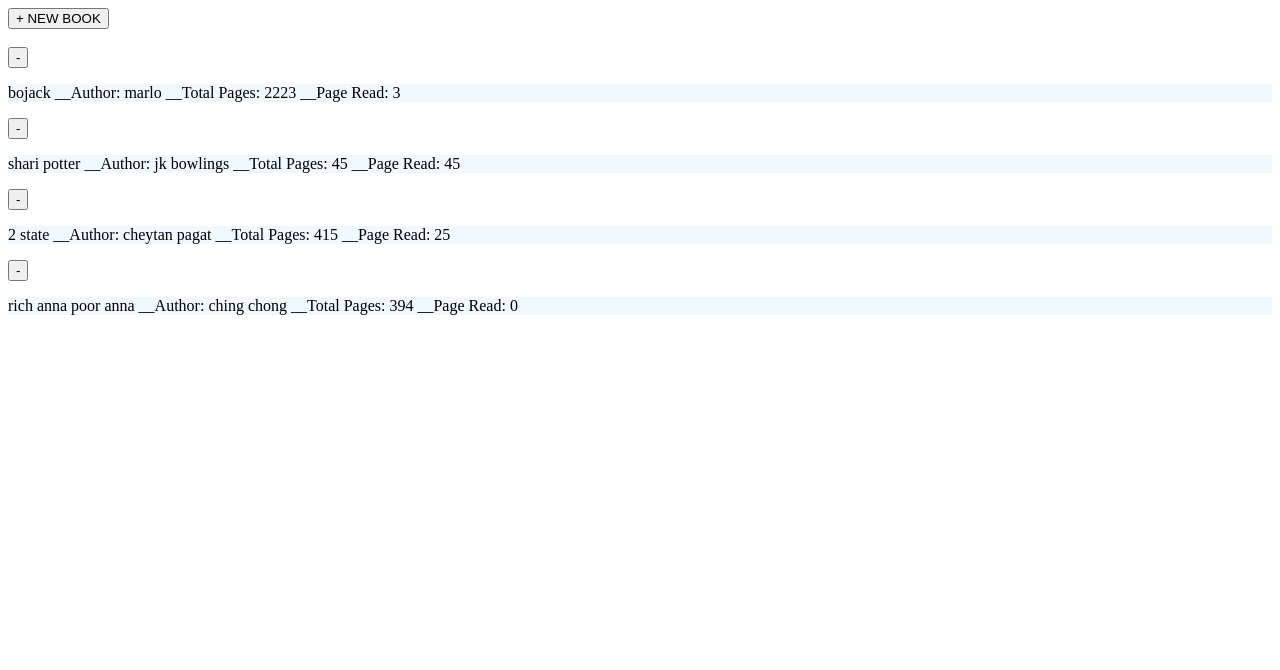
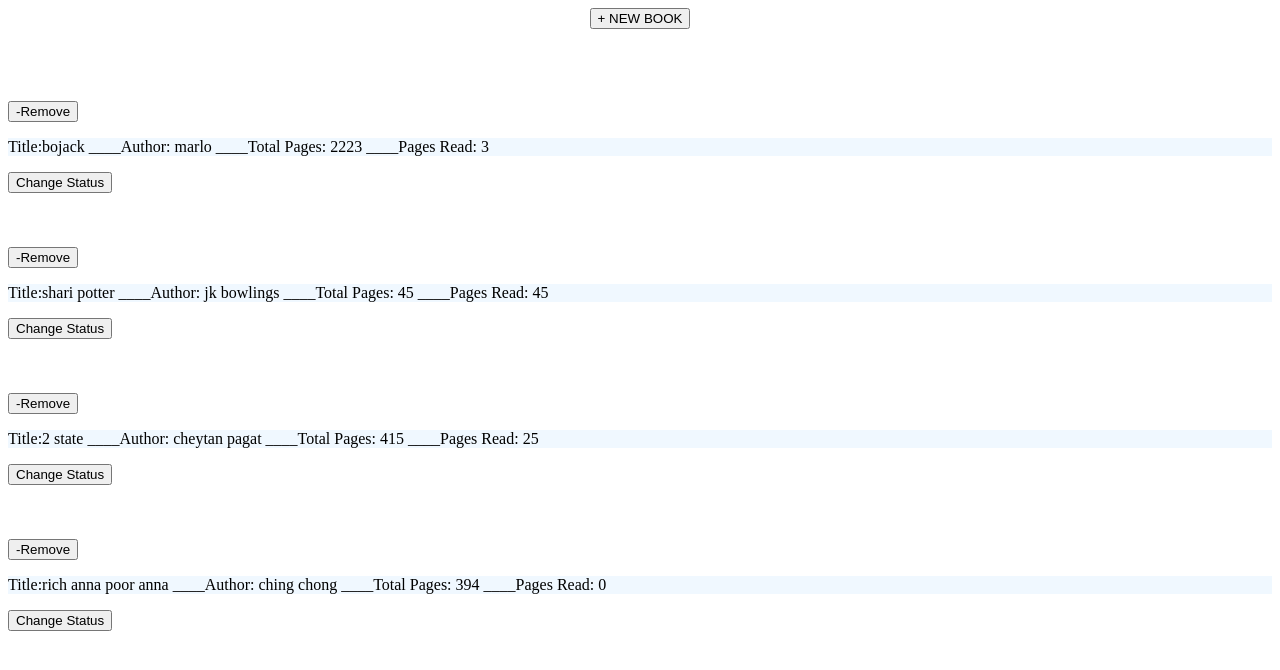
Before and after one commit to hipsuy/library, a plain HTML site: page index.html in a window 1280 px wide. Drawn offline with Linux system fonts and the light colour scheme.

Commit message:
Added Change Status button for books, yet to implement that functionality

```diff
--- a/index.html
+++ b/index.html
@@ -6,14 +6,14 @@
 
 <body>
 
-    <button class='newBook'>+ NEW BOOK</button>
-    <br><br>
+    <center><button class='newBook'>+ NEW BOOK</button></center>
+    <br><br><br><br>
     <div class = 'content'>
 
     </div>
 
 <script>
-//START FROM POINT 6
+//WORK ON THE changeStatus method and the website is done!!
     let myLibrary = [new Book('bojack','marlo','2223','3'),new Book('shari potter','jk bowlings','45','45'),new Book('2 state','cheytan pagat','415','25'),new Book('rich anna poor anna','ching chong','394','0')];
 
     function Book(title,author,pages,read){
@@ -29,6 +29,17 @@
             }else{
                 return x + 'not read yet';
             }
+        }
+        this.changeStatus = function(){
+           /*
+            //this.read = prompt('How many pages have your read?');
+            for(book in myLibrary){
+                myLibrary[book].displayed = false;
+            }
+            const content = document.querySelector('.content');
+            //content.innerHTML = '';
+            displayBooks();
+            */
         }
     }
 
@@ -48,24 +59,53 @@
             if(myLibrary[book].displayed == false){
             const element = document.createElement('p');
             const butt = document.createElement('button');
+            const statusChange = document.createElement('button');
+            const br1 = document.createElement('br');
+            const br2 = document.createElement('br');
+            const br3 = document.createElement('br');
+            const br4 = document.createElement('br');
+            statusChange.classList.add(`s${book}`);
             element.classList.add(`p${book}`);
+            br1.classList.add(`br1${book}`);
+            br2.classList.add(`br2${book}`);
+            br3.classList.add(`br3${book}`);
+            br4.classList.add(`br4${book}`);
             butt.classList.add(`b${book}`);
             butt.dataset.index = book;
-            butt.textContent = '-';
+            butt.textContent = '-Remove';
+            statusChange.textContent = 'Change Status';
             butt.addEventListener('click',function(){
                 delete myLibrary[butt.dataset.index];
                 const delEl = content.querySelector(`.p${butt.dataset.index}`);
                 const delButt = content.querySelector(`.b${butt.dataset.index}`);
+                const delStatusChange = content.querySelector(`.s${butt.dataset.index}`);
+                const delBr1 = content.querySelector(`.br1${butt.dataset.index}`);
+                const delBr2 = content.querySelector(`.br2${butt.dataset.index}`);
+                const delBr3 = content.querySelector(`.br3${butt.dataset.index}`);
+                const delBr4 = content.querySelector(`.br4${butt.dataset.index}`);
                 content.removeChild(delEl);
                 content.removeChild(delButt);
+                content.removeChild(delStatusChange);
+                content.removeChild(delBr1);
+                content.removeChild(delBr2);
+                content.removeChild(delBr3);
+                content.removeChild(delBr4);
             });
+
+            statusChange.addEventListener('click',myLibrary[book].changeStatus());
+
             content.appendChild(butt);
-            element.textContent = `${myLibrary[book].title}
-            __Author: ${myLibrary[book].author}
-            __Total Pages: ${myLibrary[book].pages}
-            __Page Read: ${myLibrary[book].read}`;
+            element.textContent = `Title:${myLibrary[book].title}
+            ____Author: ${myLibrary[book].author}
+            ____Total Pages: ${myLibrary[book].pages}
+            ____Pages Read: ${myLibrary[book].read}`;
             element.classList.add('book');
             content.appendChild(element);
+            content.appendChild(statusChange);
+            content.appendChild(br1);
+            content.appendChild(br2);
+            content.appendChild(br3);
+            content.appendChild(br4);
             myLibrary[book].displayed = true;
             }
 
```
